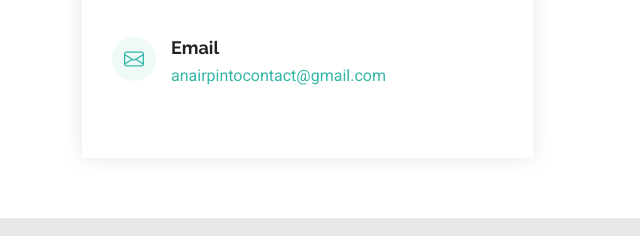
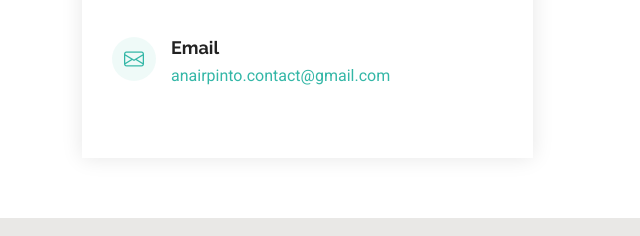
Before and after one commit to anairpinto/portfolio-ana, a plain HTML site: page contact.html in a window 1280 px wide. Shown: the part 476-712 px from the top of the page, 0-640 px from the left. Drawn offline with Linux system fonts and the light colour scheme.

Commit message:
Update contact.html

```diff
--- a/contact.html
+++ b/contact.html
@@ -103,7 +103,7 @@
                 <i class="bi bi-envelope flex-shrink-0"></i>
                 <div>
                   <h3>Email</h3>
-                  <a href="https://mail.google.com/mail/u/0/?tab=rm&ogbl#inbox?compose=GTvVlcSGMSzXlMFHrtrXgMxbfkRndkrWCsjrShklnCHtvTcrNZnmLQLbxtWPbjNFkpLhvNKcwxQCM" target="_blank">anairpintocontact@gmail.com</a>
+                  <a href="https://mail.google.com/mail/u/0/?tab=rm&ogbl#inbox?compose=GTvVlcSGMSzXlMFHrtrXgMxbfkRndkrWCsjrShklnCHtvTcrNZnmLQLbxtWPbjNFkpLhvNKcwxQCM" target="_blank">anairpinto.contact@gmail.com</a>
                 </div>
               </div><!-- End Info Item -->
 
```
